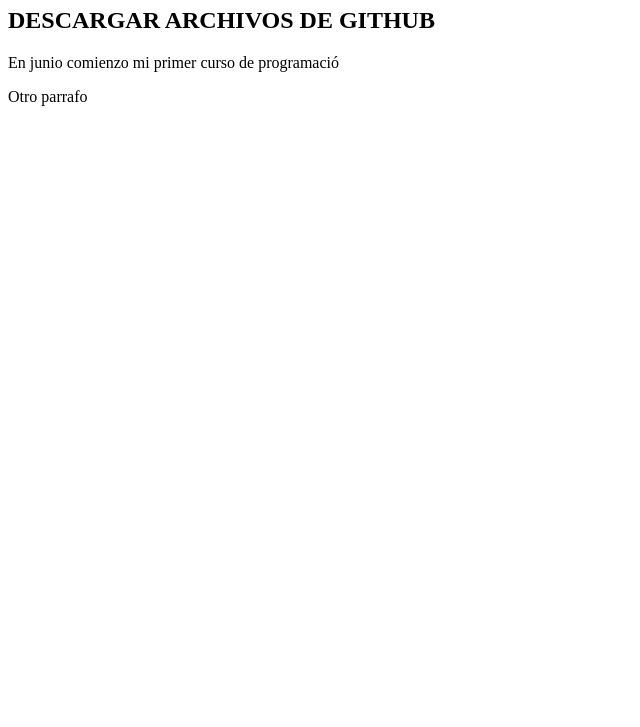
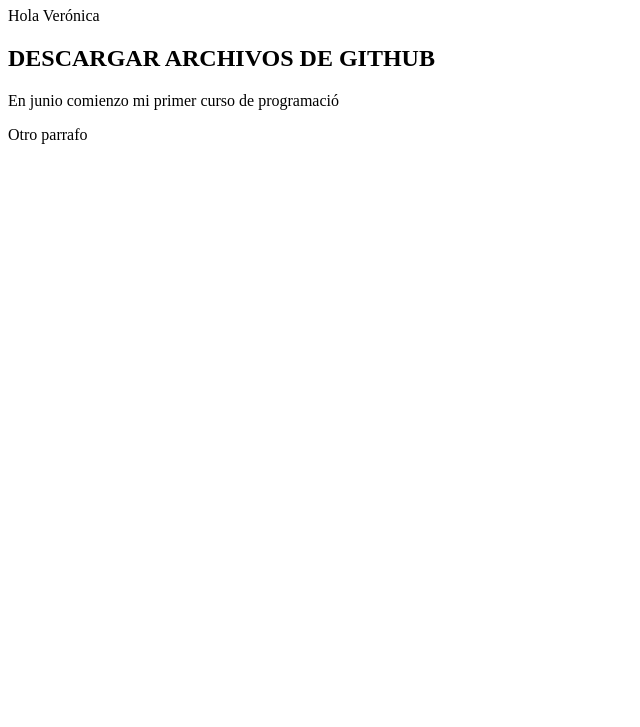
Before and after one commit to andresroberto/hello-world, a plain HTML site: page index.html in a window 1280 px wide. Shown: the part 73-800 px from the top of the page, without its empty margins (0-640 px from the left). Drawn offline with Linux system fonts and the light colour scheme.

Commit message:
Nombrar a Vero

```diff
--- a/index.html
+++ b/index.html
@@ -8,6 +8,7 @@
   </head>
   <body>
     <h1>EL MUNDO DE LA PROGRAMACION</h1>
+    <p>Hola Verónica</p>
     <H2>DESCARGAR ARCHIVOS DE GITHUB</H2>
     <p>En junio comienzo mi primer curso de programació</p>
     <p>Otro parrafo</p>
```
